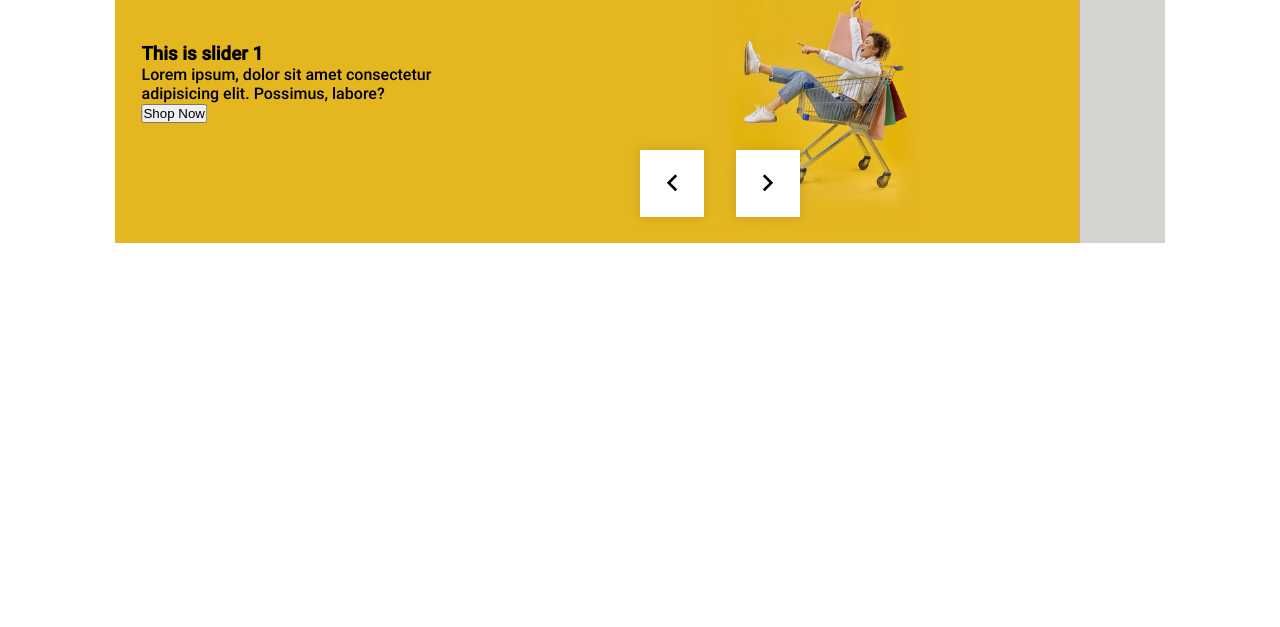
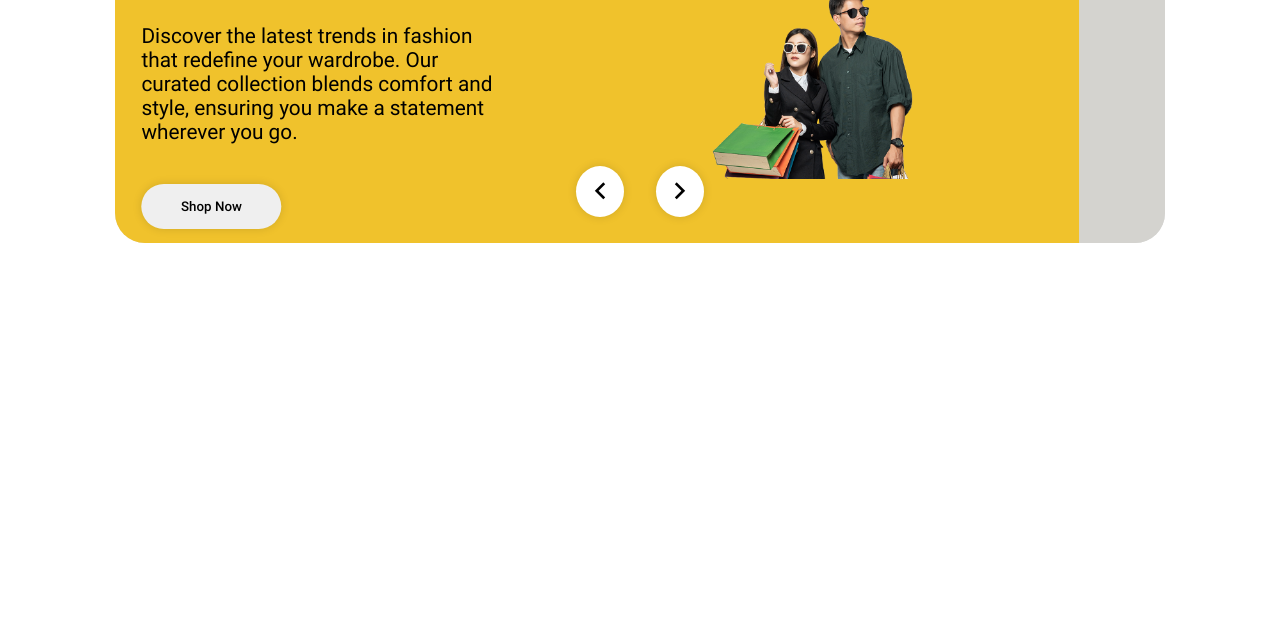
Before and after one commit to Manojooo7/XECOM, a plain HTML site: page html/index.html in a window 1280 px wide. Shown: the part 173-800 px from the top of the page. Drawn offline with nearby package versions, Linux system fonts and the light colour scheme.

Commit message:
slider-completed

```diff
--- a/css/main_style.css
+++ b/css/main_style.css
@@ -56,10 +56,45 @@ html,body{
     src: url('../fonts/Roboto-BlackItalic.ttf');
 }
 
+/* reusable code */
 
 .padding{
     padding: 3rem;
 }
+
+.slider-left button{
+    border: none;
+    outline: none;
+    cursor: pointer;
+    font-family: 'roboto_medium';
+    width: 140px;
+    height: 45px;
+    transition: all 0.3s ease;
+    border-radius: 25px;
+    box-shadow: 0 0 10px rgba(0, 0, 0, 0.13);
+}
+
+button:hover{
+    background-color: #000;
+    color: #fff;
+}
+
+h1{
+    font-family: 'roboto_black';
+    font-size: 3rem;
+    color: #000;
+}
+h2{
+    font-family: 'roboto_black';
+    font-size: 2.5rem;
+    color: #000;
+}
+p{
+    font-family: 'roboto_regular';
+    font-size: 1.3rem;
+    color: #000;
+}
+
 /* header */
 
 .header{
@@ -112,6 +147,7 @@ li a{
     background-color: #dfdfdf;
     overflow: hidden;
     position: relative;
+    border-radius: 30px;
 }
 
 .slider-controls {
@@ -119,19 +155,20 @@ li a{
     justify-content: space-between;
     align-items: center;
     bottom: 15px;
-    left: 50%;
+    left: 45%;
     gap: 2rem;
     position: absolute;
     bottom: 15%;
 }
 
 .slider-controls span{
-    padding: 1rem;
+    padding: .5rem;
     cursor: pointer;
     transition: all 0.3s ease;
     background-color: #fff;
     box-shadow: 0 0 10px rgba(0, 0, 0, 0.13);
     color: #000;
+    border-radius: 50%;
 }
 
 .slider-controls span:hover{
@@ -148,11 +185,12 @@ li a{
     height: 100%;
     width: 400%;
     display: flex;
-    background-color: red;
 }
 
 .slider section{
     display: flex;
+    width: 100%;
+    height: 100%;
     gap: 1rem;
     justify-content: space-between;
     align-items: center;
@@ -161,7 +199,6 @@ li a{
 
 .slider-right {
     display: flex;
-    width: 100%;
     justify-content: flex-end;
 }
 
@@ -169,11 +206,11 @@ li a{
     width: 100%;
 }
 .slider-right img{
-    width: 60%;
+    width: 100%;
 }
 
 .slider1{
-    background-color: #e4b620;
+    background-color: #f0c22c;
 }
 .slider2{
     background-color: #d4d3cf;
@@ -185,6 +222,16 @@ li a{
 
 .slider4{
     background-color: #f45d7c;
+}
+
+.slider-left{
+    display: flex;
+    flex-direction: column;
+    gap: 2.5rem;
+}
+
+.slider-left p{
+    width: 70%;
 }
 
 
--- a/html/index.html
+++ b/html/index.html
@@ -5,14 +5,14 @@
     <meta name="viewport" content="width=device-width, initial-scale=1.0">
     <link href="https://cdn.jsdelivr.net/npm/remixicon@3.5.0/fonts/remixicon.css" rel="stylesheet">
     <link rel="stylesheet" href="../css/main_style.css">
-    <title>Document</title>
+    <title>Trend Loom</title>
 </head>
 <body>
     <div class="main">
         <section class="header">
             <div class="navbar">
                 <div class="logo">
-                    <h2>EXCOM</h2>
+                    <h3>TREND LOOM</h3>
                 </div>
                 <div class="menu">
                     <ul>
@@ -43,39 +43,39 @@
                   <div class="slider">
                       <section class="slider-item slider1">
                         <div class="slider-left">
-                            <h1>This is slider 1</h1>
-                            <p>Lorem ipsum, dolor sit amet consectetur adipisicing elit. Possimus, labore?</p>
+                            <h2>Elevate Your Style</h2>
+                            <p>Discover the latest trends in fashion that redefine your wardrobe. Our curated collection blends comfort and style, ensuring you make a statement wherever you go.</p>
                             <button>Shop Now</button>
                         </div>
                         <div class="slider-right">
-                            <img src="../img/slider-img/slider_img1.png" alt="">
+                            <img src="../img/slider-img/slider1.png" alt="">
                       </section>
                       <section class="slider-item slider2">
                         <div class="slider-left">
-                            <h1>This is slider 1</h1>
-                            <p>Lorem ipsum, dolor sit amet consectetur adipisicing elit. Possimus, labore?</p>
+                            <h2>Unleash Your Confidence</h2>
+                            <p>Confidence begins with what you wear. Explore our exclusive range of clothing and accessories. designed to empower you, making every day a runway for your unique personality.</p>
                             <button>Shop Now</button>
                         </div>
                         <div class="slider-right">
-                            <img src="../img/slider-img/slider_img2.png" alt="">
+                            <img src="../img/slider-img/slider2.png" alt="">
                       </section>
                       <section class="slider-item slider3">
                         <div class="slider-left">
-                            <h1>This is slider 1</h1>
-                            <p>Lorem ipsum, dolor sit amet consectetur adipisicing elit. Possimus, labore?</p>
+                            <h2>Timeless Elegance, Modern Comfort</h2>
+                            <p>Indulge in the perfect blend of timeless elegance and modern comfort. Our carefully crafted fashion pieces bring you sophistication without compromising on comfort and versatility.</p>
                             <button>Shop Now</button>
                         </div>
                         <div class="slider-right">
-                            <img src="../img/slider-img/slider_img3.png" alt="">
+                            <img src="../img/slider-img/slider3.png" alt="">
                       </section>
                       <section class="slider-item slider4">
                         <div class="slider-left">
-                            <h1>This is slider 1</h1>
-                            <p>Lorem ipsum, dolor sit amet consectetur adipisicing elit. Possimus, labore?</p>
+                            <h2>Express Yourself with Fashion</h2>
+                            <p>Your style is a reflection of your personality. Embrace individuality with our diverse collection, allowing you to express yourself through fashion that speaks volumes about who you are.</p>
                             <button>Shop Now</button>
                         </div>
                         <div class="slider-right">
-                            <img src="../img/slider-img/slider_img4.png" alt="">
+                            <img src="../img/slider-img/slider4.png" alt="">
                         </div>
                       </section>
                     </div>
--- a/js/main.js
+++ b/js/main.js
@@ -1,6 +1,7 @@
 const left = document.querySelector('.left');
 const right = document.querySelector('.right');
 const slider = document.querySelector('.slider');
+const sliderControls = document.querySelector('.slider-controls');
 
 let sliderIndex = 0;
 let slideCount = 4; // Adjust the number of slides as needed
@@ -50,6 +51,8 @@ const toggleSlider = () => {
 
 slider.addEventListener('mouseenter', toggleSlider);
 slider.addEventListener('mouseleave', toggleSlider);
+sliderControls.addEventListener('mouseleave', toggleSlider);
+sliderControls.addEventListener('mouseenter', toggleSlider);
 
 left.addEventListener('click', prevSlide);
 right.addEventListener('click', nextSlide);
```
Also changed, not shown: html/text.md (added, +29 -0 lines), img/slider-img/slider1.png (added), img/slider-img/slider2.png (added), img/slider-img/slider3.png (added), img/slider-img/slider4.png (added), img/slider-img/slider_img1.png (deleted), img/slider-img/slider_img2.png (deleted), img/slider-img/slider_img3.png (deleted), img/slider-img/slider_img4.png (deleted).
